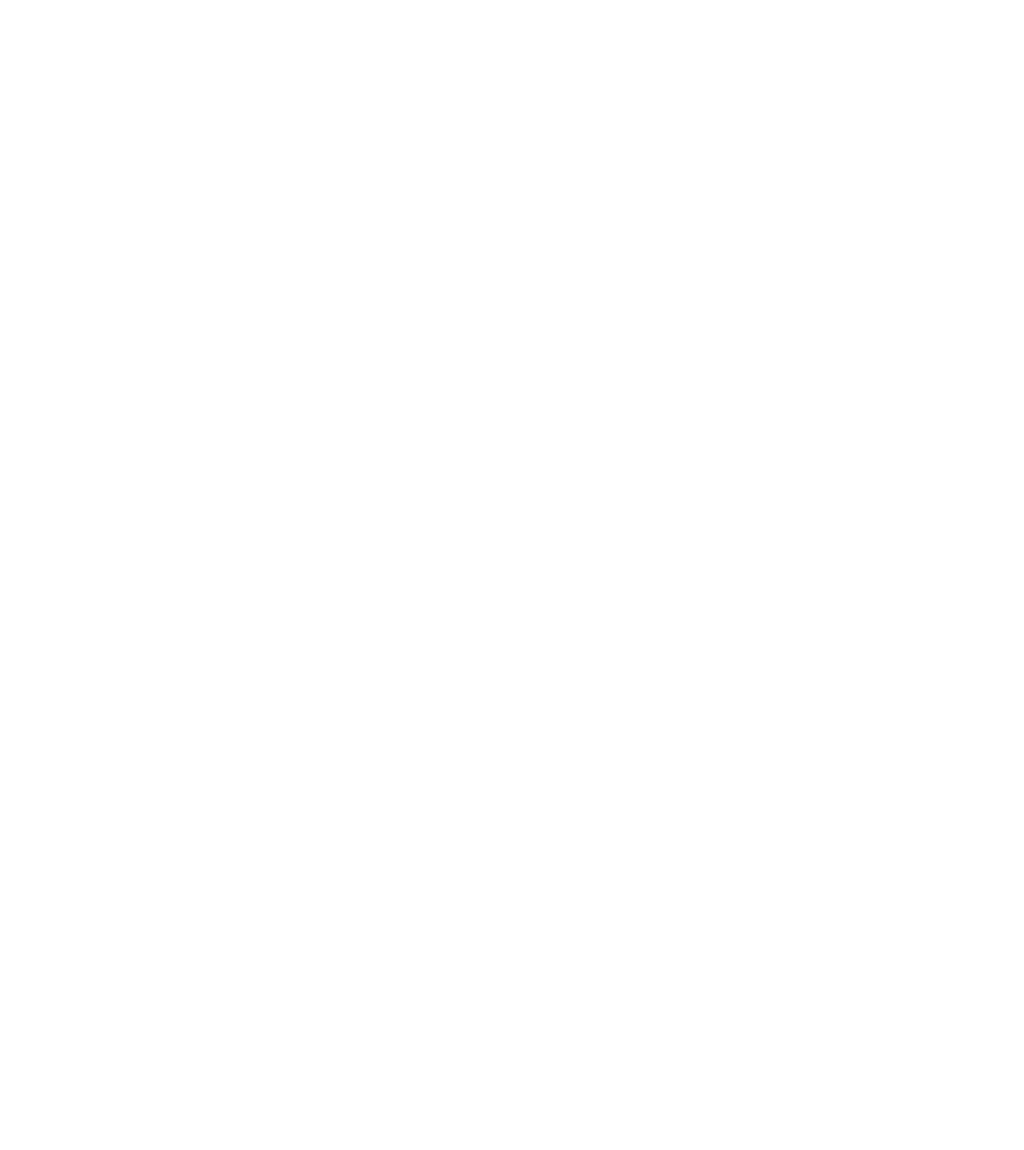
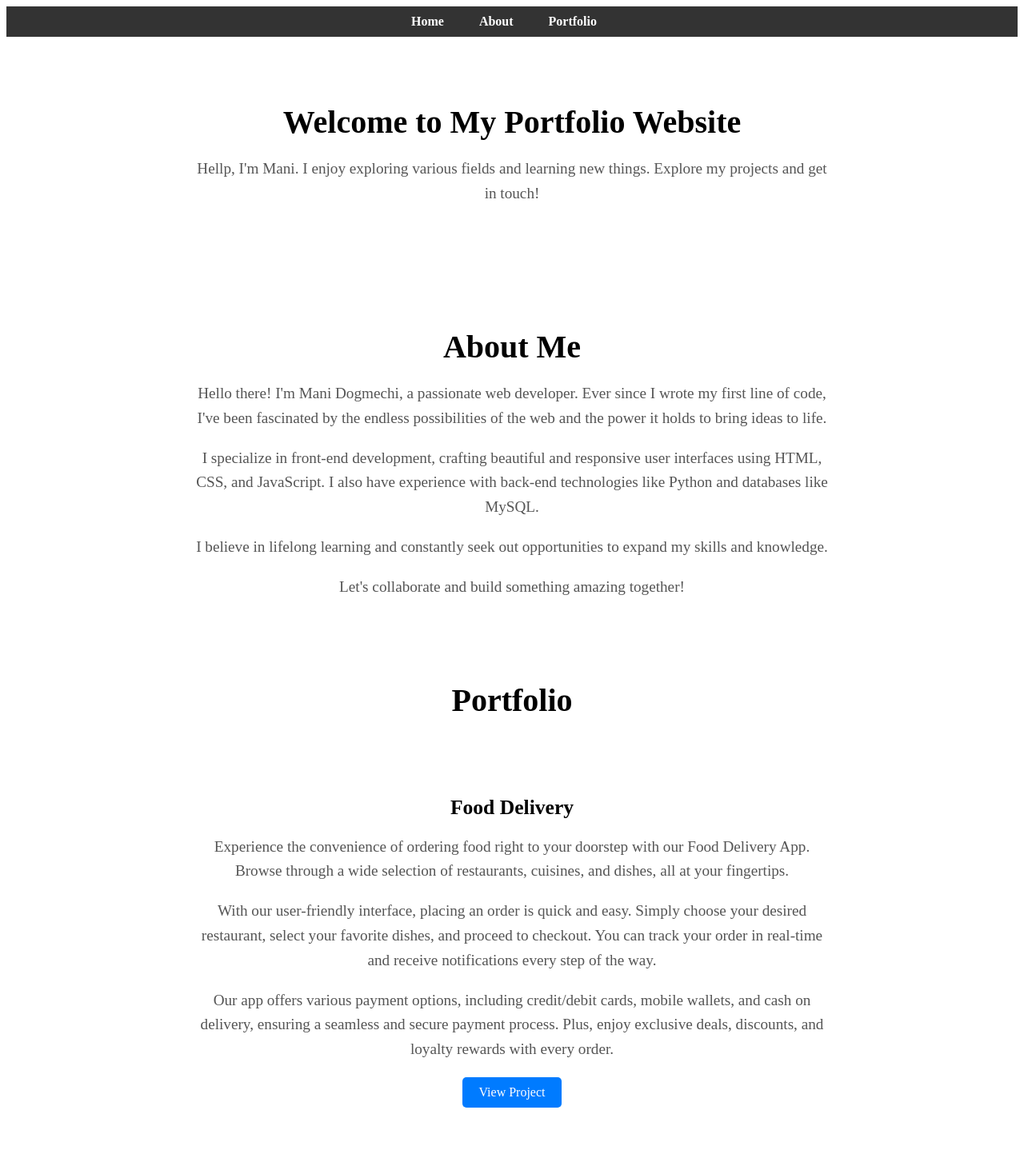
Before and after one commit to ManiDGM/PersonalPortfolioWebsite, a plain HTML site: page index.html in a window 1280 px wide. Shown: the top 1438 px of the page at 80% size. Before the commit the page ends 800 px from the top, so only its background shows below. Drawn offline with Linux system fonts and the light colour scheme.

Commit message:
project updated Mani DGM

```diff
--- a/css/style.css
+++ b/css/style.css
@@ -0,0 +1,112 @@
+.container{
+    max-width: 800px;
+    margin: 0 auto;
+    padding: 50px 20px;
+    text-align: center;
+}
+
+h1{
+    font-size: 2.5rem;
+    margin-bottom: 20px;
+}
+
+p{
+    font-size: 1.2rem;
+    color: #555;
+    line-height: 1.6;
+}
+
+/* styles.css */
+
+/* Style the container */
+#about .container {
+    max-width: 800px;
+    margin: 0 auto;
+    padding: 50px 20px;
+    text-align: center;
+}
+
+#about h2 {
+    font-size: 2.5rem;
+    margin-bottom: 20px;
+}
+
+#about p {
+    font-size: 1.2rem;
+    color: #555;
+    line-height: 1.6;
+}
+
+#portfolio .container {
+    max-width: 800px;
+    margin: 0 auto;
+    padding: 50px 20px;
+    text-align: center;
+}
+
+
+#portfolio h2 {
+    font-size: 2.5rem;
+    margin-bottom: 20px;
+    text-align: center;
+}
+
+#portfolio .project {
+    margin-bottom: 40px;
+}
+
+#portfolio .project h3 {
+    font-size: 1.6rem;
+    margin-bottom: 10px;
+}
+
+#portfolio .project p {
+    font-size: 1.2rem;
+    color: #555;
+    line-height: 1.6;
+}
+
+#portfolio .project a {
+    display: inline-block;
+    padding: 10px 20px;
+    background-color: #007bff;
+    color: #fff;
+    text-decoration: none;
+    border-radius: 5px;
+    transition: background-color 0.3s ease;
+}
+
+#portfolio .project a:hover {
+    background-color: #0056b3;
+}
+
+nav {
+    background-color: #333;
+    color: #fff;
+    padding: 10px 0;
+}
+
+nav ul {
+    list-style-type: none;
+    margin: 0;
+    padding: 0;
+    text-align: center;
+}
+
+nav ul li {
+    display: inline;
+    margin-right: 20px;
+}
+
+nav ul li a {
+    color: #fff;
+    text-decoration: none;
+    font-weight: bold;
+    padding: 10px;
+    border-radius: 5px;
+    transition: background-color 0.3s ease;
+}
+
+nav ul li a:hover {
+    background-color: #555;
+}
--- a/index.html
+++ b/index.html
@@ -3,8 +3,60 @@
 <head>
     <meta charset="UTF-8">
     <title>Index</title>
+    <link rel="stylesheet" href="css/style.css">
 </head>
 <body>
+<nav>
+    <ul>
+        <li><a href="#home">Home</a></li>
+        <li><a href="#about">About</a></li>
+        <li><a href="#portfolio">Portfolio</a></li>
+    </ul>
+</nav>
+<section id="home">
+    <div class="container">
+        <h1>Welcome to My Portfolio Website</h1>
+        <p>Hellp, I'm Mani. I enjoy exploring various fields and learning new things. Explore my projects and get in touch!</p>
+    </div>
+</section>
+
+<section id="about">
+    <div class="container">
+        <h2>About Me</h2>
+        <p>Hello there! I'm Mani Dogmechi, a passionate web developer. Ever since I wrote my first line of code, I've been fascinated by the endless possibilities of the web and the power it holds to bring ideas to life.</p>
+        <p>I specialize in front-end development, crafting beautiful and responsive user interfaces using HTML, CSS, and JavaScript. I also have experience with back-end technologies like Python and databases like MySQL.</p>
+        <p>I believe in lifelong learning and constantly seek out opportunities to expand my skills and knowledge.</p>
+        <p>Let's collaborate and build something amazing together!</p>
+    </div>
+</section>
+
+
+<section id="portfolio">
+    <div>
+        <h2>Portfolio</h2>
+        <div class="project container">
+            <h3>Food Delivery</h3>
+            <p>Experience the convenience of ordering food right to your doorstep with our Food Delivery App. Browse through a wide selection of restaurants, cuisines, and dishes, all at your fingertips.</p>
+            <p>With our user-friendly interface, placing an order is quick and easy. Simply choose your desired restaurant, select your favorite dishes, and proceed to checkout. You can track your order in real-time and receive notifications every step of the way.</p>
+            <p>Our app offers various payment options, including credit/debit cards, mobile wallets, and cash on delivery, ensuring a seamless and secure payment process. Plus, enjoy exclusive deals, discounts, and loyalty rewards with every order.</p>
+            <a href="https://github.com/ManiDGM/MftFoodDelivery" target="_blank">View Project</a>
+        </div>
+        <div class="project container">
+        <h3>Social Media Platform</h3>
+        <p>Join our Social Media Platform and connect with friends, family, and people around the world. Share your thoughts, photos, and videos, and stay updated on what's happening in your network.</p>
+        <p>With our intuitive interface, you can easily create posts, like and comment on others' posts, and engage in meaningful conversations. Customize your profile, follow your favorite accounts, and discover new content tailored to your interests.</p>
+        <p>Our platform prioritizes privacy and security, giving you control over who can see your posts and interact with you. Rest assured that your data is protected and your online experience is safe and enjoyable.</p>
+        <a href="https://github.com/AhmadMessbah/SocialMedia" target="_blank">View Project</a>
+</div>
+    </div>
+</section>
+
+<section id="contact">
+    <div>
+
+
+    </div>
+</section>
 
 </body>
 </html>
```
